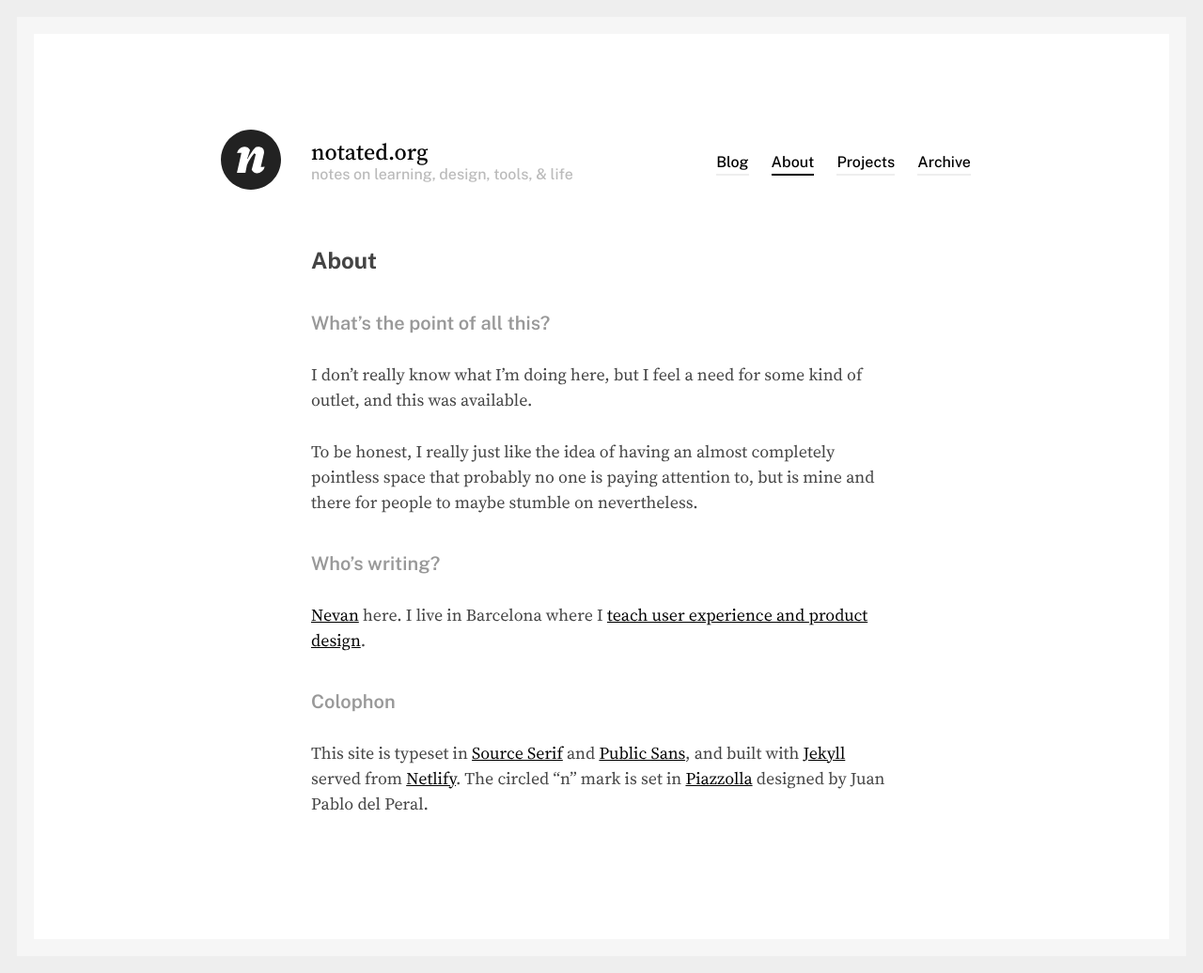
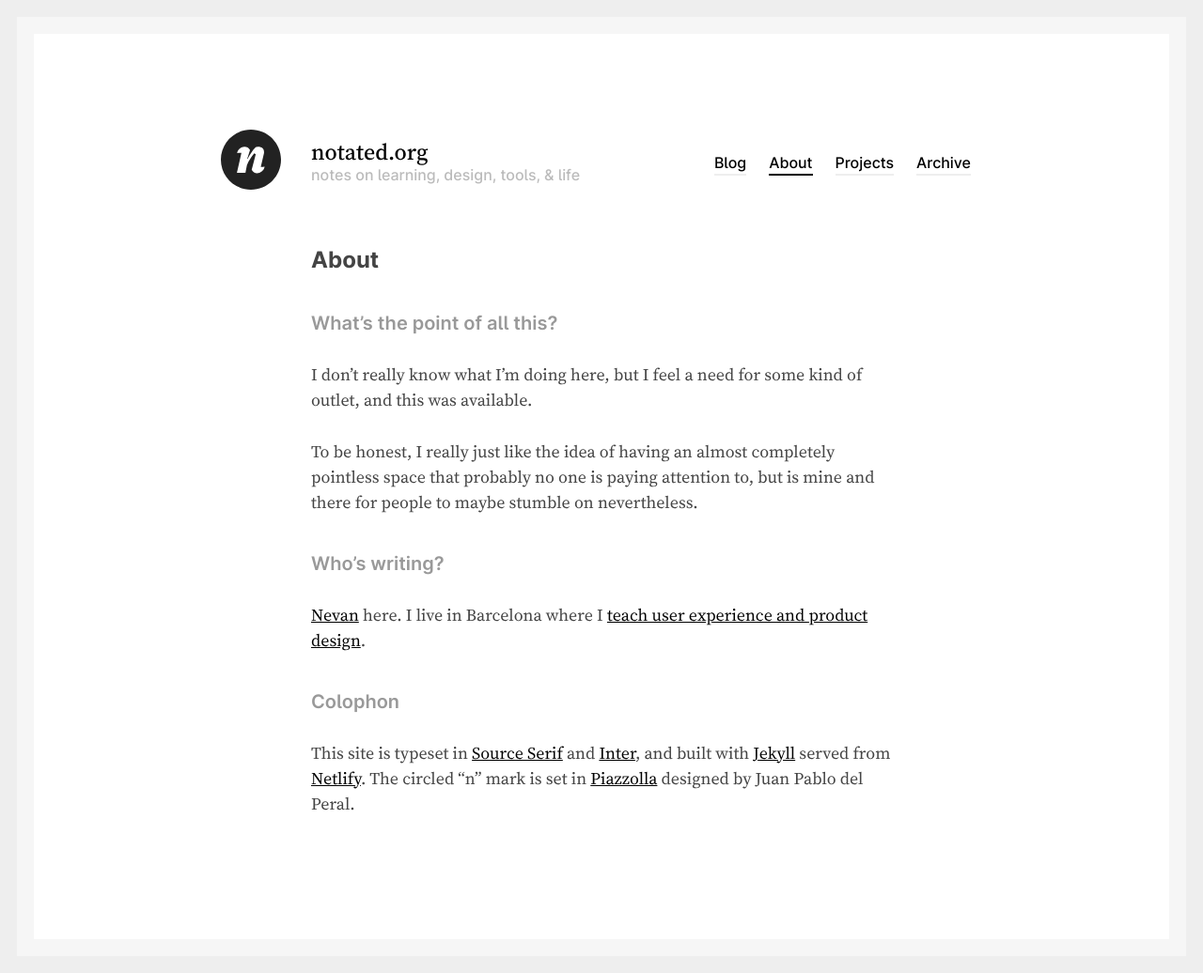
Before and after one commit to nevanscott/notated.org, a Jekyll site: the page built from about.md, in a window 1280 px wide. Shown: the whole page at 94% size. Built offline with Jekyll 4.4.1, drawn with Linux system fonts in a browser that asks for light colours.

Commit message:
Switch to Inter

```diff
--- a/_includes/posts.html
+++ b/_includes/posts.html
@@ -9,10 +9,10 @@
       <h2 class="title">
         <a href="{{ post.source | default:post.url }}">
           {{- post.title | smartify | strip -}}
-        </a>
-        {% if post.source %}
+        </a>{{- "&nbsp;" -}}
+        {%- if post.source -%}
           <small><a href="{{ post.url }}">¶</a></small>
-        {% endif %}
+        {%- endif %}
       </h2>
       {{ post.content | markdownify }}
     </article>
--- a/_sass/fonts.scss
+++ b/_sass/fonts.scss
@@ -41,4 +41,22 @@
     font-stretch: normal;
     src: url("/fonts/Public-Sans-Italic-VF.ttf") format("woff2-variations");
   }
+  @font-face {
+    font-family: "Inter";
+    font-weight: 100 900;
+    font-display: swap;
+    font-style: normal;
+    font-named-instance: "Regular";
+    font-feature-settings: "ss02";
+    src: url("/fonts/Inter-roman.var.woff2?v=3.19") format("woff2");
+  }
+  @font-face {
+    font-family: "Inter";
+    font-weight: 100 900;
+    font-display: swap;
+    font-style: italic;
+    font-named-instance: "Italic";
+    font-feature-settings: "ss02";
+    src: url("/fonts/Inter-italic.var.woff2?v=3.19") format("woff2");
+  }
 }
--- a/_sass/global.scss
+++ b/_sass/global.scss
@@ -2,6 +2,7 @@ body {
   background-color: var(--color-bg);
   color: var(--color-text);
   font-family: var(--font-serif);
+  font-feature-settings: "ss02";
   font-optical-sizing: none;
   font-size: var(--font-size-base);
   line-height: var(--line-height, 1.5);
--- a/_sass/tokens.scss
+++ b/_sass/tokens.scss
@@ -1,6 +1,6 @@
 :root {
   --font-serif: "Source Serif", Georgia, serif;
-  --font-sans: "Public Sans", system-ui, sans-serif;
+  --font-sans: "Inter", system-ui, sans-serif;
 
   --line-height: 1.5;
   --line-height-display: 1.2;
--- a/about.md
+++ b/about.md
@@ -10,12 +10,10 @@ I don't really know what I'm doing here, but I feel a need for some kind of outl
 
 To be honest, I really just like the idea of having an almost completely pointless space that probably no one is paying attention to, but is mine and there for people to maybe stumble on nevertheless.
 
-
 ### Who's writing?
 
 [Nevan](https://nevanscott.com) here. I live in Barcelona where I [teach user experience and product design](https://buttonschool.com).
 
-
 ### Colophon
 
-This site is typeset in [Source Serif](https://adobe-fonts.github.io/source-serif/) and [Public Sans](https://public-sans.digital.gov), and built with [Jekyll](https://jekyllrb.com) served from [Netlify](https://www.netlify.com). The circled "n" mark is set in [Piazzolla](https://piazzolla.huertatipografica.com) designed by Juan Pablo del Peral.
+This site is typeset in [Source Serif](https://adobe-fonts.github.io/source-serif/) and [Inter](https://rsms.me/inter/), and built with [Jekyll](https://jekyllrb.com) served from [Netlify](https://www.netlify.com). The circled "n" mark is set in [Piazzolla](https://piazzolla.huertatipografica.com) designed by Juan Pablo del Peral.
```
Also changed, not shown: fonts/Inter-italic.var.woff2 (added), fonts/Inter-roman.var.woff2 (added), fonts/Inter.var.woff2 (added).
